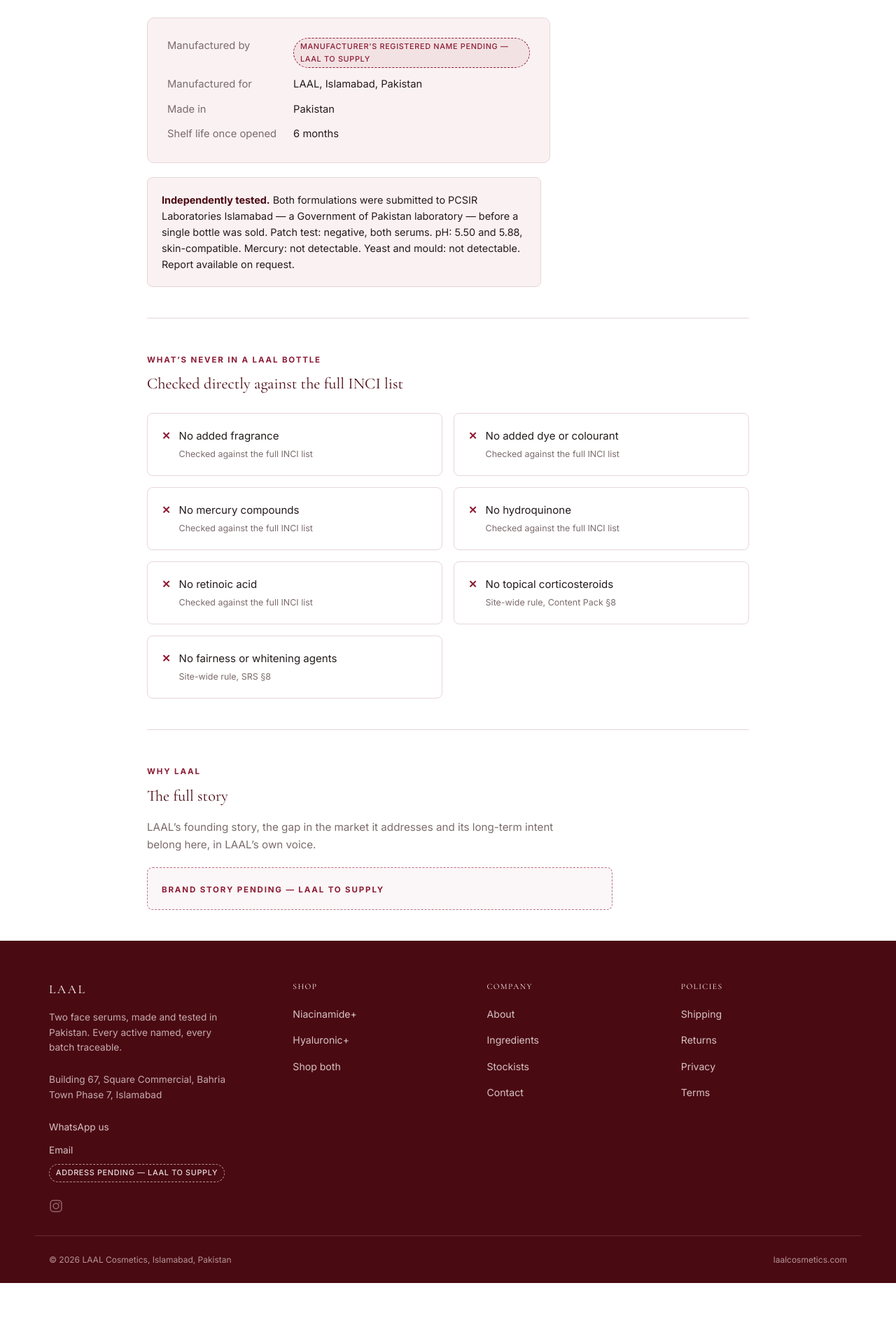
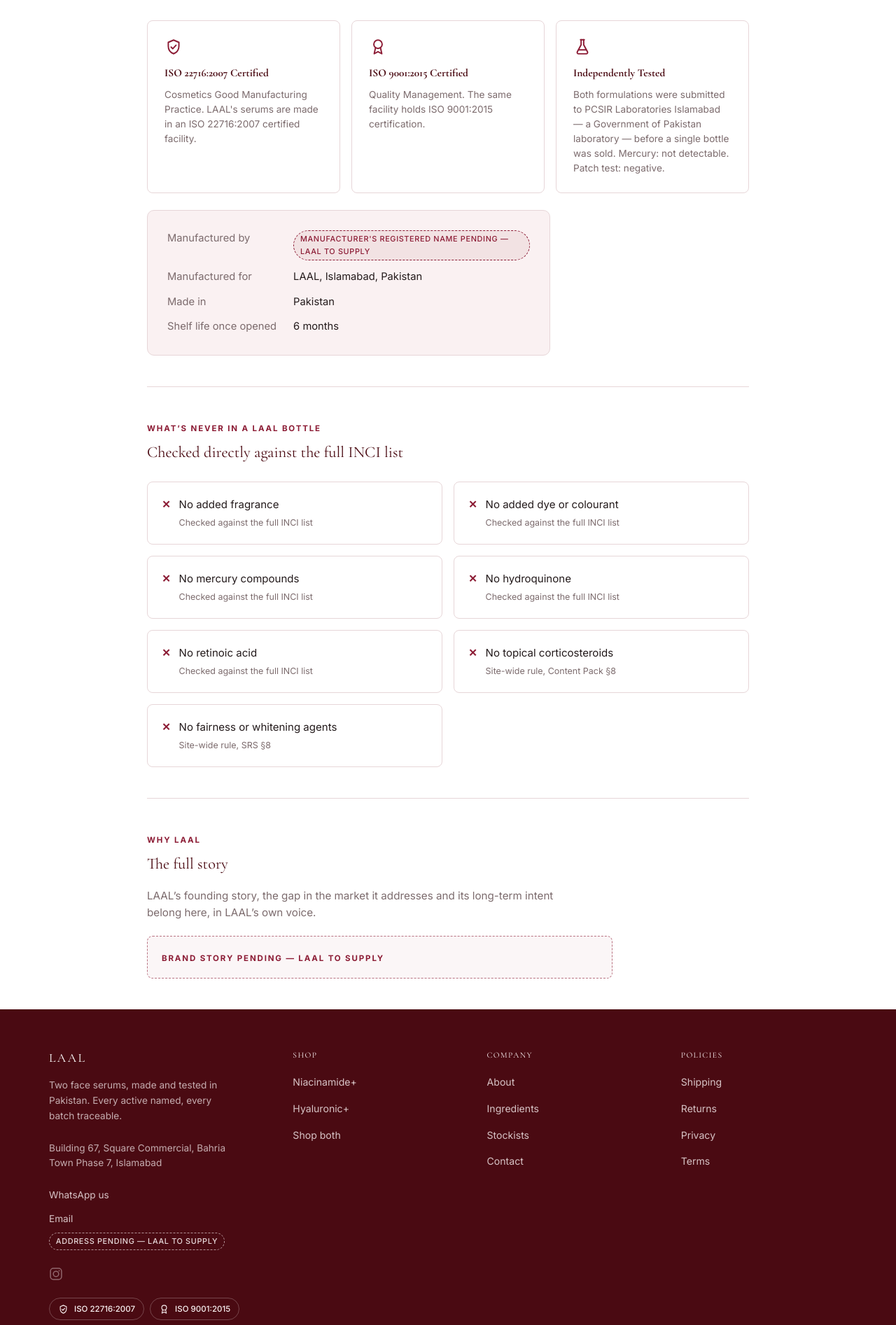
Before and after one commit to aitazazahsan01/laal_cosmetics, a Next.js app: page /about in a window 1280 px wide. Shown: the part 1084-2977 px from the top of the page at 70% size. Before the commit the page ends 2917 px from the top, so only its background shows below. Built offline with nearby package versions, Linux system fonts and the light colour scheme; no server answers; the database is empty.

Commit message:
Show certification facts as icon-forward badges on About, Home and footer

```diff
--- a/app/about/page.tsx
+++ b/app/about/page.tsx
@@ -4,6 +4,7 @@
 import { prisma } from "@/lib/prisma";
 import { PageHeader } from "@/components/layout/PageHeader";
 import { PendingNote } from "@/components/ui/PendingNote";
+import { CERTIFICATION_FACTS, TrustBadge } from "@/components/ui/TrustBadge";
 
 export const dynamic = "force-dynamic";
 
@@ -22,6 +23,9 @@
  *    are real, from the LAAL Website Content Pack §8.
  *  - The manufacturer's own registered name is still explicitly "still to come" (Content Pack
  *    §13.4), so that row stays a <PendingNote> rather than a guess.
+ *  - The certification/testing facts (ISO 22716:2007, ISO 9001:2015, PCSIR testing) render as
+ *    <TrustBadge> cards from the shared CERTIFICATION_FACTS list in components/ui/TrustBadge.tsx
+ *    — the same three facts and no others, kept in sync with the footer.
  *  - "What's never in a LAAL bottle" is COMPUTED from both products' INCI lists at render
  *    time (lib/ingredients.ts) — the absence claims are only shown when the code has actually
  *    verified the absence, so a reformulation cannot leave a false claim on the page.
@@ -97,6 +101,18 @@
           expiry date are printed on the base of every bottle.
         </p>
 
+        {/* Certification & testing — three distinct facts, not buried in prose */}
+        <div className="mt-7 grid grid-cols-1 gap-4 sm:grid-cols-2 md:grid-cols-3">
+          {CERTIFICATION_FACTS.map((fact) => (
+            <TrustBadge
+              key={fact.heading}
+              icon={fact.icon}
+              heading={fact.heading}
+              body={fact.body}
+            />
+          ))}
+        </div>
+
         <dl className="mt-6 grid max-w-[62ch] grid-cols-[auto_1fr] gap-x-6 gap-y-3 rounded-panel border border-line bg-blush p-7 text-[0.92rem]">
           <dt className="text-muted">Manufactured by</dt>
           <dd>
@@ -112,15 +128,6 @@
           <dt className="text-muted">Shelf life once opened</dt>
           <dd>6 months</dd>
         </dl>
-
-        <div className="mt-5 max-w-[62ch] rounded-card border border-line bg-blush p-5 text-[0.9rem]">
-          <strong className="text-oxblood">Independently tested.</strong>{" "}
-          Both formulations were submitted to PCSIR Laboratories Islamabad —
-          a Government of Pakistan laboratory — before a single bottle was
-          sold. Patch test: negative, both serums. pH: 5.50 and 5.88,
-          skin-compatible. Mercury: not detectable. Yeast and mould: not
-          detectable. Report available on request.
-        </div>
       </section>
 
       {/* Exclusions — computed against the real INCI lists */}
--- a/app/page.tsx
+++ b/app/page.tsx
@@ -3,6 +3,7 @@
 import { getProducts } from "@/lib/products";
 import { ProductCard } from "@/components/product/ProductCard";
 import { ButtonLink } from "@/components/ui/Button";
+import { TrustBadge, type TrustBadgeIcon } from "@/components/ui/TrustBadge";
 
 // Stock and catalogue content come straight from the database on every request.
 export const dynamic = "force-dynamic";
@@ -31,16 +32,19 @@
  *  - Closing block: real copy from the Content Pack §4.
  */
 
-const HERO_TRUST_POINTS = [
+const HERO_TRUST_POINTS: { icon: TrustBadgeIcon; lead: string; body: string }[] = [
   {
+    icon: "flask",
     lead: "Independently tested.",
     body: "Both serums tested at PCSIR Laboratories, Islamabad. Mercury: not detectable.",
   },
   {
+    icon: "document",
     lead: "Every ingredient printed.",
     body: "Full INCI on every bottle, every box and every product page.",
   },
   {
+    icon: "ban",
     lead: "No fairness claims. Ever.",
     body: "We do not sell skin lightening, and we never will.",
   },
@@ -123,14 +127,17 @@
         </div>
       </section>
 
-      {/* Trust strip — directly under the hero, three short items */}
+      {/* Trust strip — directly under the hero, three short items, icon-forward so it can't
+          be skimmed past. Copy is unchanged from the previous plain-text version. */}
       <section className="border-b border-line">
-        <div className="shell grid grid-cols-1 gap-8 py-12 md:grid-cols-3">
+        <div className="shell grid grid-cols-1 gap-6 py-12 md:grid-cols-3">
           {HERO_TRUST_POINTS.map((point) => (
-            <div key={point.lead} className="border-t-2 border-ruby pt-4">
-              <h2 className="text-[1.02rem] font-bold">{point.lead}</h2>
-              <p className="mt-2 text-[0.92rem] text-muted">{point.body}</p>
-            </div>
+            <TrustBadge
+              key={point.lead}
+              icon={point.icon}
+              heading={point.lead}
+              body={point.body}
+            />
           ))}
         </div>
       </section>
--- a/components/layout/Footer.tsx
+++ b/components/layout/Footer.tsx
@@ -9,6 +9,7 @@
   WHATSAPP_URL,
 } from "@/lib/config";
 import { PendingNote } from "@/components/ui/PendingNote";
+import { CERTIFICATION_FACTS, TrustBadge } from "@/components/ui/TrustBadge";
 
 /**
  * Site footer — oxblood background.
@@ -95,6 +96,21 @@
               </span>
             )}
           </div>
+
+          {/* Certification & testing chips — same three facts as the About page, kept in
+              sync via the shared CERTIFICATION_FACTS list. No payment-network logos (LAAL
+              takes no card payments) and no social icons beyond WhatsApp/Instagram above. */}
+          <div className="mt-6 flex flex-wrap items-center gap-2">
+            {CERTIFICATION_FACTS.map((fact) => (
+              <TrustBadge
+                key={fact.heading}
+                icon={fact.icon}
+                heading={fact.shortLabel}
+                tone="onDark"
+                variant="chip"
+              />
+            ))}
+          </div>
         </div>
 
         {FOOTER_NAV.map((column) => (
```
